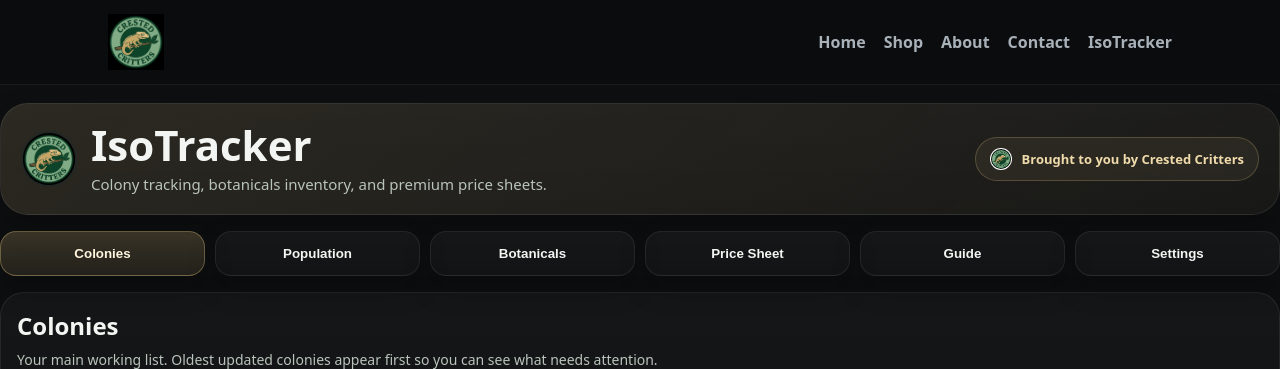
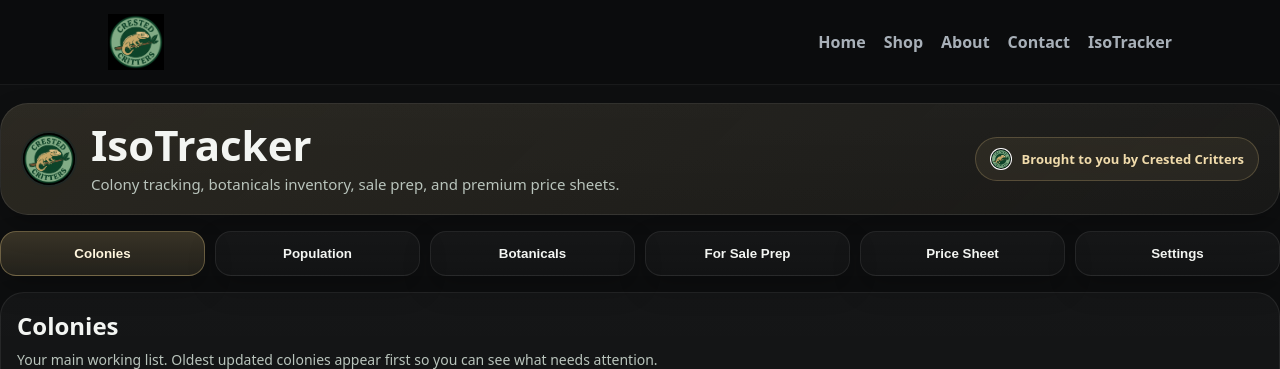
Before and after one commit to coxusw/CrestedCritters, a Jekyll site: the page built from isotracker/index.html, in a window 1280 px wide and 1029 px high. Shown: the top 369 px of the window. Built offline with Jekyll 4.4.1, drawn with Linux system fonts in a browser that asks for light colours; some of the changed lines change nothing that is shown.

Commit message:
Update index.html

```diff
--- a/isotracker/index.html
+++ b/isotracker/index.html
@@ -3,6 +3,7 @@
 title: IsoTracker
 ---
 
+<link rel="manifest" href="/manifest.webmanifest">
 <link rel="stylesheet" href="{{ '/assets/css/isotracker.css' | relative_url }}">
 
 <section id="isoAppShell" class="iso-shell">
@@ -16,7 +17,7 @@
 >
 <div>
 <h1>IsoTracker</h1>
-        <p>Colony tracking, botanicals inventory, and premium price sheets.</p>
+<p>Colony tracking, botanicals inventory, sale prep, and premium price sheets.</p>
 </div>
 </div>
 
@@ -34,8 +35,8 @@
 <button class="iso-tab active" data-tab="colonies">Colonies</button>
 <button class="iso-tab" data-tab="population">Population</button>
 <button class="iso-tab" data-tab="botanicals">Botanicals</button>
+<button class="iso-tab" data-tab="prep">For Sale Prep</button>
 <button class="iso-tab" data-tab="price">Price Sheet</button>
-    <button class="iso-tab" data-tab="guide">Guide</button>
 <button class="iso-tab" data-tab="settings">Settings</button>
 </div>
 
@@ -46,13 +47,7 @@
 
 <script>
 window.ISO_TRACKER_CONFIG = {
-    defaultLogoUrl: "{{ '/assets/images/logo.png' | relative_url }}",
-    guideAddColony: "{{ '/assets/images/isotracker/guide-add-colony.jpeg' | relative_url }}",
-    guideColonyList: "{{ '/assets/images/isotracker/guide-colony-list.jpeg' | relative_url }}",
-    guideUpdateCare: "{{ '/assets/images/isotracker/guide-update-care.jpg' | relative_url }}",
-    guideBotanicals: "{{ '/assets/images/isotracker/guide-botanicals.jpeg' | relative_url }}",
-    guidePriceSheet: "{{ '/assets/images/isotracker/guide-price-sheet.jpeg' | relative_url }}",
-    guideSettings: "{{ '/assets/images/isotracker/guide-settings.jpeg' | relative_url }}"
+defaultLogoUrl: "{{ '/assets/images/logo.png' | relative_url }}"
 };
 </script>
 
```
Lines whose indentation alone changed are shown as unchanged.
